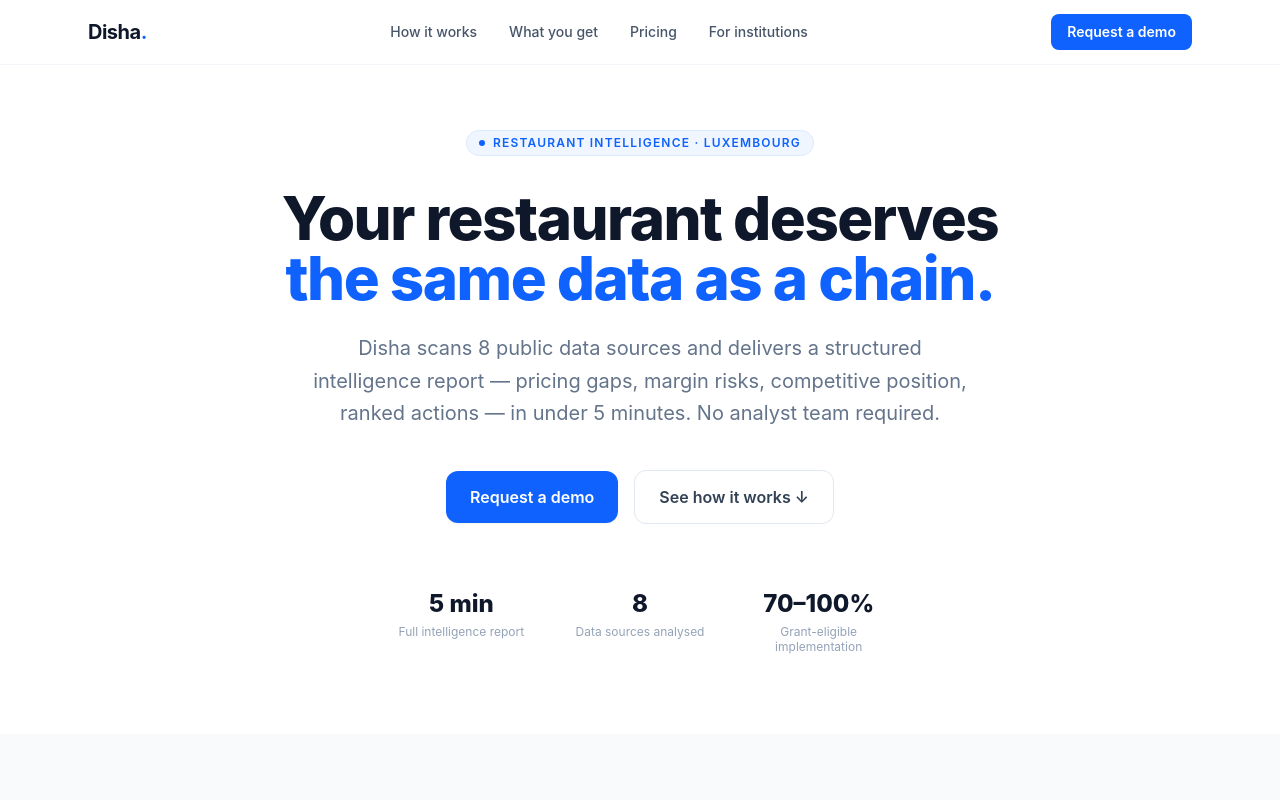
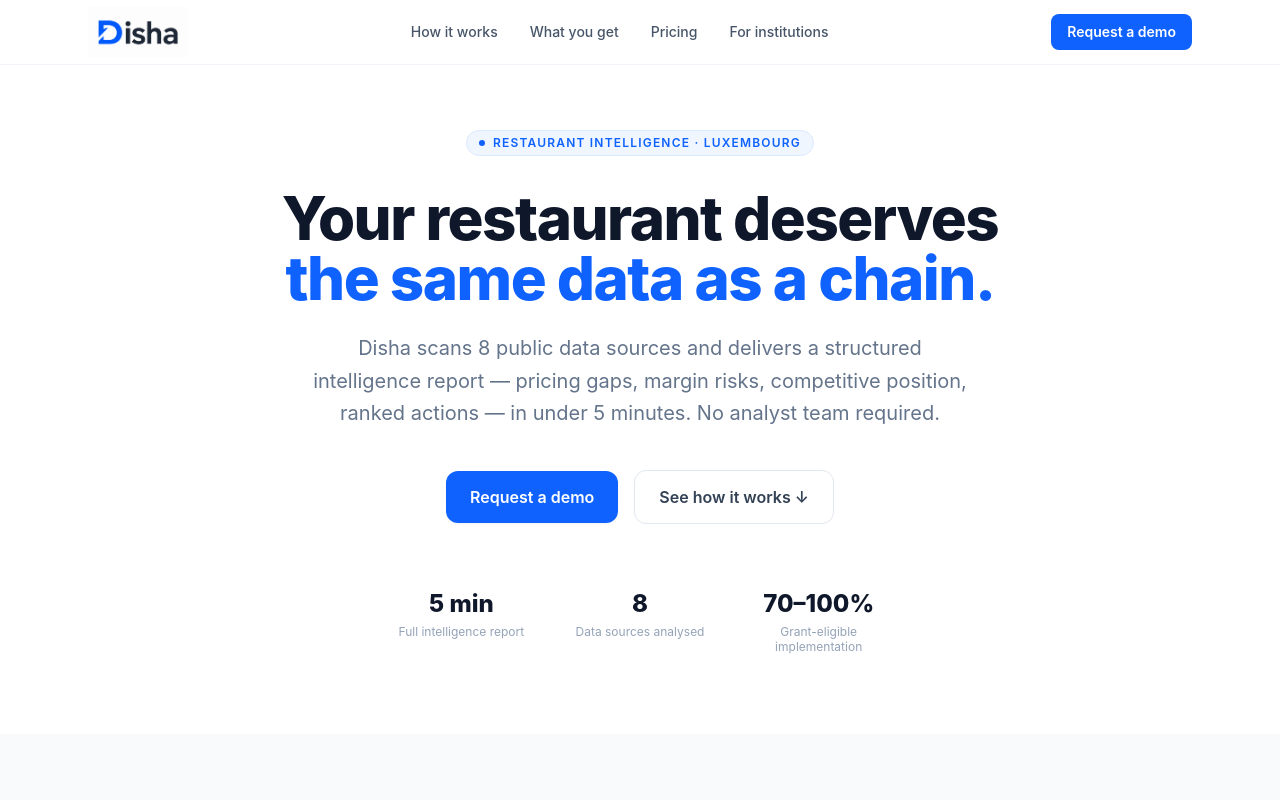
Before and after one commit to sameervb/disha-analytics.com, a Next.js app: page / in a window 1280 px wide. Shown: the top 800 px of the page. Built offline with nearby package versions, Linux system fonts and the light colour scheme.

Commit message:
feat: use Disha logo image in Nav and Footer

```diff
--- a/components/Footer.tsx
+++ b/components/Footer.tsx
@@ -1,12 +1,12 @@
+import Image from "next/image";
+
 export default function Footer() {
   return (
     <footer className="bg-slate-900 text-slate-400 py-12 px-6">
       <div className="max-w-5xl mx-auto">
         <div className="flex flex-col sm:flex-row justify-between items-start sm:items-center gap-6 mb-8">
           <div>
-            <div className="text-xl font-bold text-white mb-1">
-              Disha<span className="text-accent">.</span>
-            </div>
+            <Image src="/disha-logo.png" alt="Disha" width={90} height={32} className="brightness-0 invert mb-1" />
             <div className="text-sm text-slate-500">
               Restaurant Intelligence · Luxembourg
             </div>
--- a/components/Nav.tsx
+++ b/components/Nav.tsx
@@ -1,5 +1,6 @@
 "use client";
 import { useState } from "react";
+import Image from "next/image";
 
 export default function Nav() {
   const [menuOpen, setMenuOpen] = useState(false);
@@ -8,8 +9,8 @@ export default function Nav() {
     <nav className="fixed top-0 inset-x-0 z-50 bg-white/90 backdrop-blur border-b border-slate-100">
       <div className="max-w-6xl mx-auto px-6 h-16 flex items-center justify-between">
         {/* Logo */}
-        <a href="#" className="text-xl font-bold tracking-tight text-slate-900">
-          Disha<span className="text-accent">.</span>
+        <a href="#" className="flex items-center">
+          <Image src="/disha-logo.png" alt="Disha" width={100} height={36} priority />
         </a>
 
         {/* Desktop links */}
--- a/next.config.ts
+++ b/next.config.ts
@@ -2,6 +2,9 @@ import type { NextConfig } from "next";
 
 const nextConfig: NextConfig = {
   output: "export",
+  images: {
+    unoptimized: true,
+  },
 };
 
 export default nextConfig;
```
Also changed, not shown: public/disha-logo.png (added).
